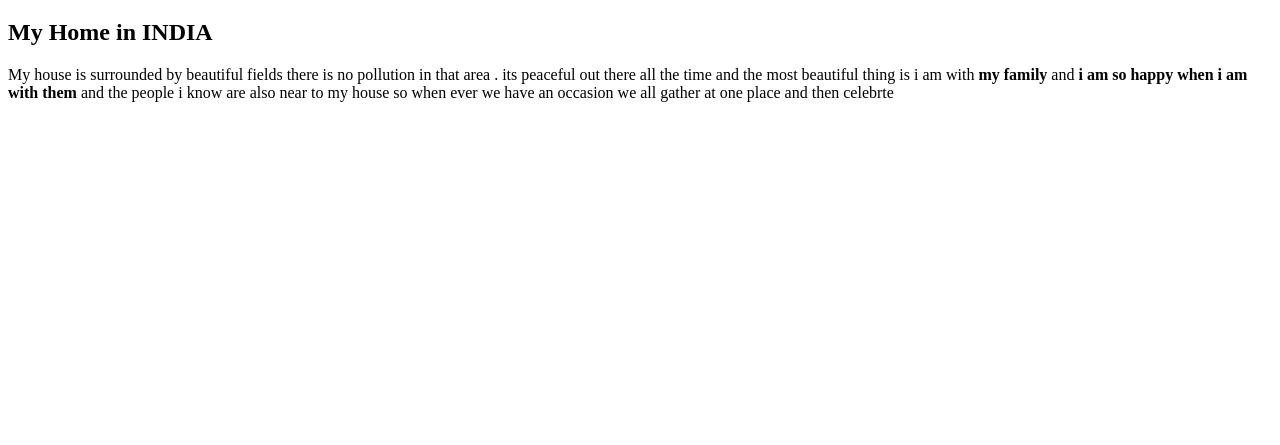
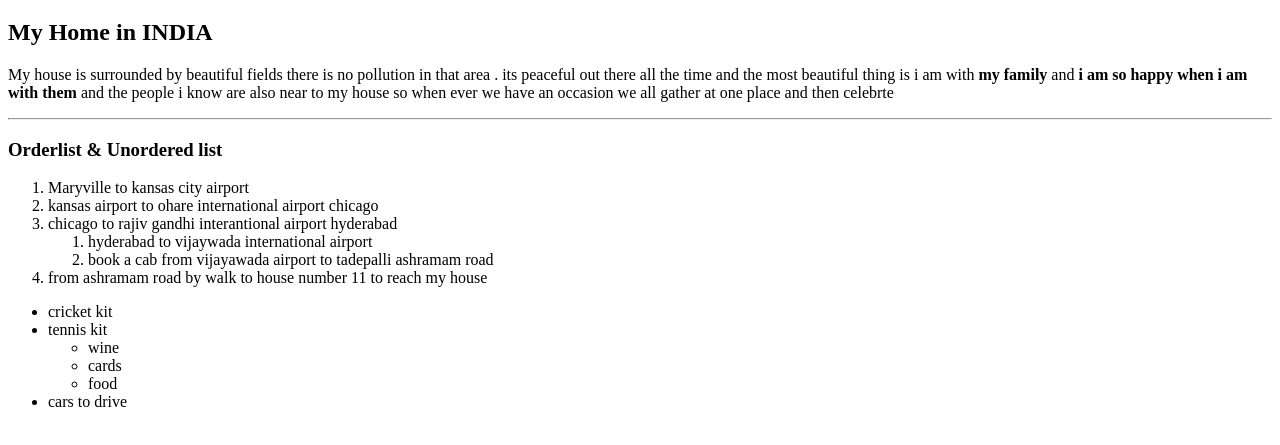
Before and after one commit to 44-563-WebApps-F21/webapps-f21-assignment-3-srikanth4569, a plain HTML site: page index.html in a window 1280 px wide. Shown: the part 61-506 px from the top of the page. Drawn offline with Linux system fonts and the light colour scheme.

Commit message:
order and unorder list added

```diff
--- a/index.html
+++ b/index.html
@@ -9,5 +9,29 @@
     <h1>SRIKANTH REDDY BHUMPALLI</h1>
     <h2>My Home in INDIA</h2>
     <p> My house is surrounded by beautiful fields there is no pollution in that area . its peaceful out there all the time and the most beautiful thing is i am with<b> my family</b> and <b> i am so happy when i am with them</b> and the people i know are also near to my house so when ever we have an occasion  we all gather at one place and then celebrte </p>
+    <hr>
+
+    <h3>Orderlist & Unordered list</h3>
+    <ol>
+        <li> Maryville to kansas city airport </li>
+        <li> kansas airport to ohare international airport chicago </li>
+        <li> chicago to rajiv gandhi interantional airport hyderabad </li>
+    <ol>
+        <li> hyderabad to vijaywada international airport </li>
+        <li> book a cab from vijayawada airport to tadepalli ashramam road </li>
+    </ol>
+        <li> from ashramam road by walk to house number 11 to reach my house </li>
+    </ol>
+    <ul>
+        <li> cricket kit </li>
+        <li> tennis kit </li>
+    <ul>
+        <li> wine </li>
+        <li> cards </li>
+        <li> food </li>
+    </ul>
+        <li> cars to drive </li>
+   </ul>
+
 </body>
 </html>
```
